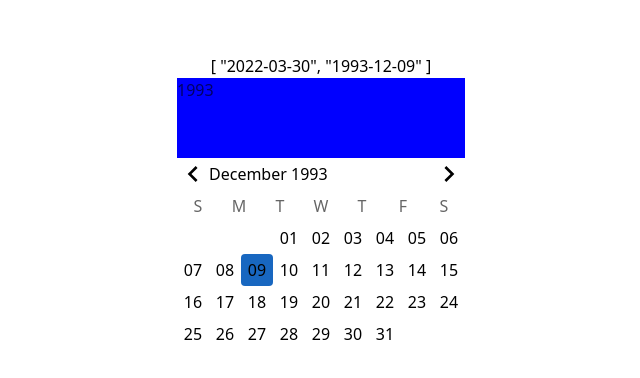
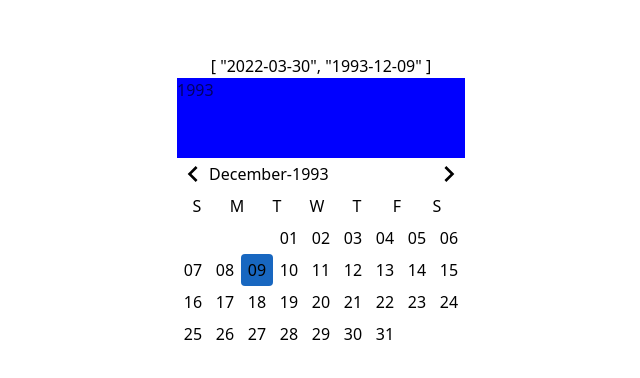
Before and after one commit to swilly821209/date-picker, a Vue app: page / in a window 1280 px wide. Shown: the part 134-512 px from the top of the page, without its empty margins (319-959 px from the left). Built offline with nearby package versions, Linux system fonts and the light colour scheme.

Commit message:
fix: faa

```diff
--- a/src/App.vue
+++ b/src/App.vue
@@ -1,12 +1,16 @@
 <script setup lang="ts">
 import { ref } from 'vue'
 import DatePicker from '@/components/DatePicker.vue'
-let value = ref<string | Date | (string | Date)[]>([new Date(), '1993-12-09'])
+let value = ref<string | Date | (string | Date)[]>([
+  new Date(),
+  new Date('1993-12-09'),
+])
 </script>
 
 <template>
   <div class="flex flex-col justify-center items-center h-screen">
     {{ value }}
+    <!-- // 123 -->
     <date-picker v-model="value"></date-picker>
   </div>
 </template>
--- a/src/components/DatePicker.vue
+++ b/src/components/DatePicker.vue
@@ -12,7 +12,8 @@ import type {
 import { Direction } from './DatePicker/index'
 import { wrapInArray, getLastValue } from '@/util/helpers'
 import { computed } from '@vue/reactivity'
-dayjs.extend(isBetween)
+import customParseFormat from 'dayjs/plugin/customParseFormat'
+dayjs.extend(isBetween, customParseFormat)
 
 const props = withDefaults(
   defineProps<{
@@ -33,23 +34,49 @@ const emit = defineEmits<{
   (e: 'update:modelValue', value: DatePickerValue): void
 }>()
 
-const lastValue: Dayjs = dayjs(
-  Array.isArray(props.modelValue)
-    ? getLastValue(props.modelValue)
-    : (props.modelValue as SingleDatePickerValue)
+const lastValue = computed<Dayjs>(() =>
+  dayjs(
+    Array.isArray(props.modelValue)
+      ? getLastValue(props.modelValue)
+      : (props.modelValue as SingleDatePickerValue)
+  )
 )
 const wrapInArrayValue = computed<(Date | string)[]>(() =>
   wrapInArray(props.modelValue)
 )
+const nowMonth = computed<string>(() => {
+  const monthTitleArray: string[] = monthTitle.value.split(' ')
+  const fullMonthNameList = [
+    'January',
+    'February',
+    'March',
+    'April',
+    'May',
+    'June',
+    'July',
+    'August',
+    'September',
+    'October',
+    'November',
+    'December',
+  ]
+  return `${monthTitleArray[1]}-${
+    fullMonthNameList.findIndex(
+      (monthName) => monthName === monthTitleArray[0]
+    ) + 1
+  }`
+})
 
-const firstDayOfMonth = ref<string>(lastValue.startOf('month').format('d'))
-const monthTotalDay = ref<string>(lastValue.endOf('month').format('D'))
+const firstDayOfMonth = ref<string>(
+  lastValue.value.startOf('month').format('d')
+)
+const monthTotalDay = ref<string>(lastValue.value.endOf('month').format('D'))
 
-let monthTitle = ref<string>(lastValue.format('MMMM YYYY'))
+let monthTitle = ref<string>(lastValue.value.format('MMMM YYYY'))
 let month = ref<MonthArray>(
   buildMonth(+firstDayOfMonth.value, +monthTotalDay.value)
 )
-let year = ref<string>(lastValue.format('YYYY'))
+let year = computed<string>(() => lastValue.value.format('YYYY'))
 
 function formatValue(value: DatePickerValue) {
   if (Array.isArray(value) && value.length !== 0) {
@@ -65,14 +92,14 @@ emit('update:modelValue', formatValue(props.modelValue))
 
 function changeMonth(change: string): void {
   change === Direction.next
-    ? (monthTitle.value = dayjs(monthTitle.value)
+    ? (monthTitle.value = dayjs(nowMonth.value)
         .add(1, 'Month')
         .format('MMMM YYYY'))
-    : (monthTitle.value = dayjs(monthTitle.value)
+    : (monthTitle.value = dayjs(nowMonth.value)
         .subtract(1, 'Month')
         .format('MMMM YYYY'))
-  firstDayOfMonth.value = dayjs(monthTitle.value).startOf('month').format('d')
-  monthTotalDay.value = dayjs(monthTitle.value).endOf('month').format('D')
+  firstDayOfMonth.value = dayjs(nowMonth.value).startOf('month').format('d')
+  monthTotalDay.value = dayjs(nowMonth.value).endOf('month').format('D')
   month.value = buildMonth(+firstDayOfMonth.value, +monthTotalDay.value)
 }
 
@@ -83,9 +110,9 @@ function buildMonth(firstDay: number, totalDay: number): MonthArray {
   }
   for (let i = 0; i < totalDay; i++) {
     month[firstDay + i] = {
-      day: dayjs(
-        `${dayjs(monthTitle.value).format('YYYY-MM')}-${i + 1}`
-      ).format('YYYY-MM-DD'),
+      day: dayjs(`${dayjs(nowMonth.value).format('YYYY-MM')}-${i + 1}`).format(
+        'YYYY-MM-DD'
+      ),
       selected: false,
     }
   }
@@ -169,7 +196,7 @@ function selectDate(date: string): void {
     ></date-picker-header>
     <date-picker-body
       :month="month"
-      :monthTitle="monthTitle"
+      :nowMonth="nowMonth"
       @select-date="selectDate"
       @change-month="changeMonth"
     ></date-picker-body>
--- a/src/components/DatePicker/DatePickerBody.vue
+++ b/src/components/DatePicker/DatePickerBody.vue
@@ -3,18 +3,39 @@ import type { MonthArray } from '@/types/datePicker'
 import LeftArrow from '../icon/LeftArrow.vue'
 import RightArrow from '../icon/RightArrow.vue'
 import { Direction } from './index'
+import { ref, computed } from 'vue'
+import dayjs from 'dayjs'
 
 const props = defineProps<{
   month: MonthArray
-  monthTitle: string
+  nowMonth: string
 }>()
+
+let nowType = ref<string>('Date')
 
 const emit = defineEmits<{
   (e: 'selectDate', value: string): void
   (e: 'changeMonth', direction: string): void
 }>()
-
+const MONTHLIST = [
+  'JAN',
+  'FEB',
+  'MAR',
+  'APR',
+  'MAY',
+  'JUN',
+  'JUL',
+  'AUG',
+  'SEP',
+  'OCT',
+  'NOV',
+  'DEC',
+]
 const WEEK = ['S', 'M', 'T', 'W', 'T', 'F', 'S']
+const monthTitle = computed<string>(() =>
+  dayjs(props.nowMonth).format('MMMM-YYYY')
+)
+console.log(import.meta.env.BASE_URL)
 </script>
 
 <template>
@@ -24,9 +45,14 @@ const WEEK = ['S', 'M', 'T', 'W', 'T', 'F', 'S']
         @click="emit('changeMonth', Direction.prev)"
         class="w-8 h-8 cursor-pointer"
       />
-      <span class="flex-grow" font="bold" text="center">{{
-        props.monthTitle
-      }}</span>
+      <span
+        @click="nowType = 'Month'"
+        class="flex-grow cursor-pointer"
+        font="bold"
+        text="center hover:[#1867c0]"
+      >
+        {{ monthTitle }}
+      </span>
       <right-arrow
         @click="emit('changeMonth', Direction.next)"
         class="w-8 h-8 cursor-pointer"
@@ -37,15 +63,14 @@ const WEEK = ['S', 'M', 'T', 'W', 'T', 'F', 'S']
       font="bold"
       text="sm"
       m="x-1 y-2"
-    >
+    ></div>
+    <div class="flex flex-wrap" m="x-1 y-2" v-if="nowType === 'Date'">
       <span
         class="w-10 h-8 flex justify-center items-center"
         v-for="(item, index) in WEEK"
         :key="index"
         >{{ item }}</span
       >
-    </div>
-    <div class="flex flex-wrap" m="x-1 y-2">
       <span
         @click="emit('selectDate', item.day)"
         class="w-8 h-8 flex justify-center items-center rounded-1 transition-all"
@@ -59,5 +84,19 @@ const WEEK = ['S', 'M', 'T', 'W', 'T', 'F', 'S']
         >{{ item.day.split('-')[2] }}</span
       >
     </div>
+    <div
+      v-if="nowType === 'Month'"
+      class="flex flex-wrap justify-evenly h-58"
+      m="x-1 y-2"
+    >
+      <span
+        class="w-1/3 flex justify-center items-center rounded-xl"
+        :class="{ 'bg-[#005caf] text-white': month === 'APR' }"
+        v-for="(month, index) in MONTHLIST"
+        :key="index"
+      >
+        {{ month }}
+      </span>
+    </div>
   </div>
 </template>
--- a/vite.config.ts
+++ b/vite.config.ts
@@ -7,6 +7,7 @@ import WindiCSS from 'vite-plugin-windicss'
 
 // https://vitejs.dev/config/
 export default defineConfig({
+  base: 'date-picker',
   plugins: [vue(), WindiCSS()],
   resolve: {
     alias: {
```
